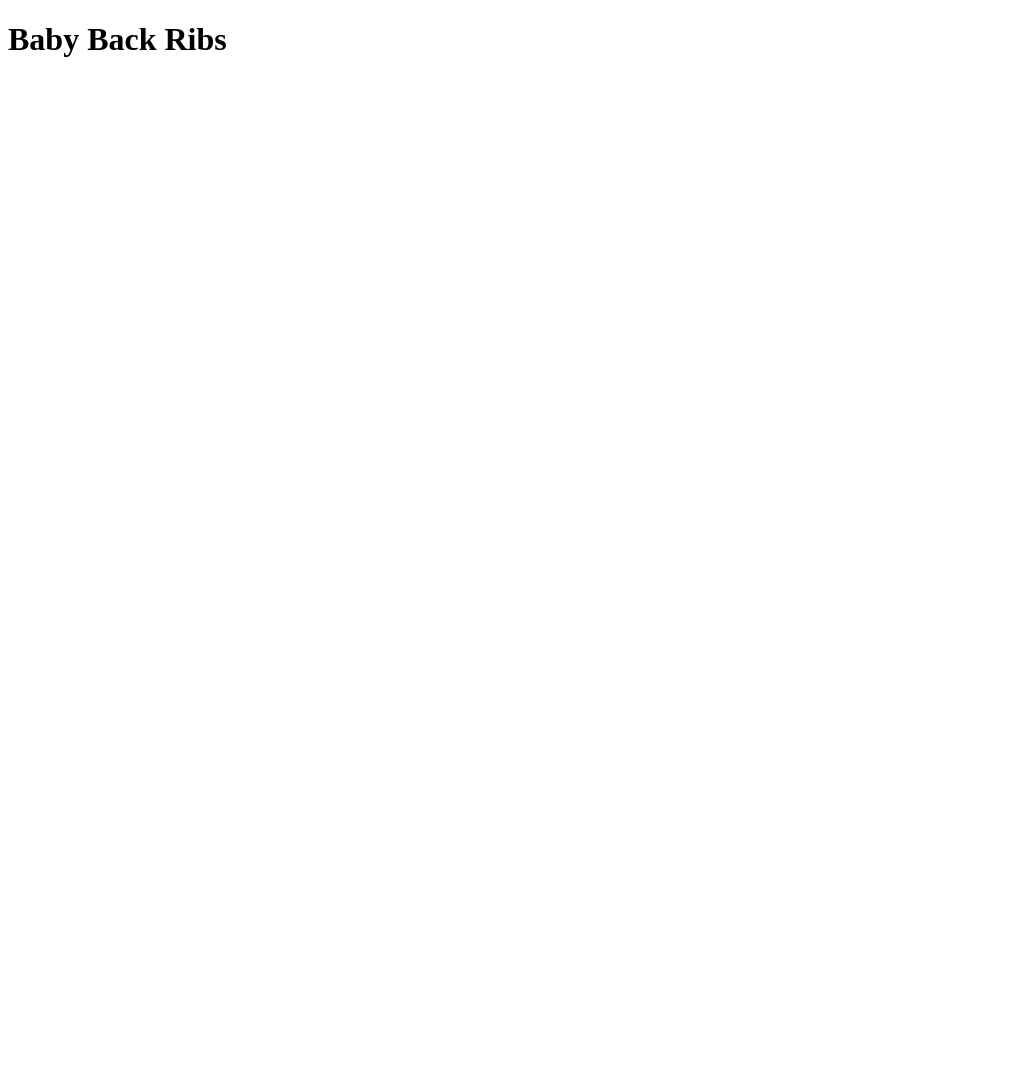
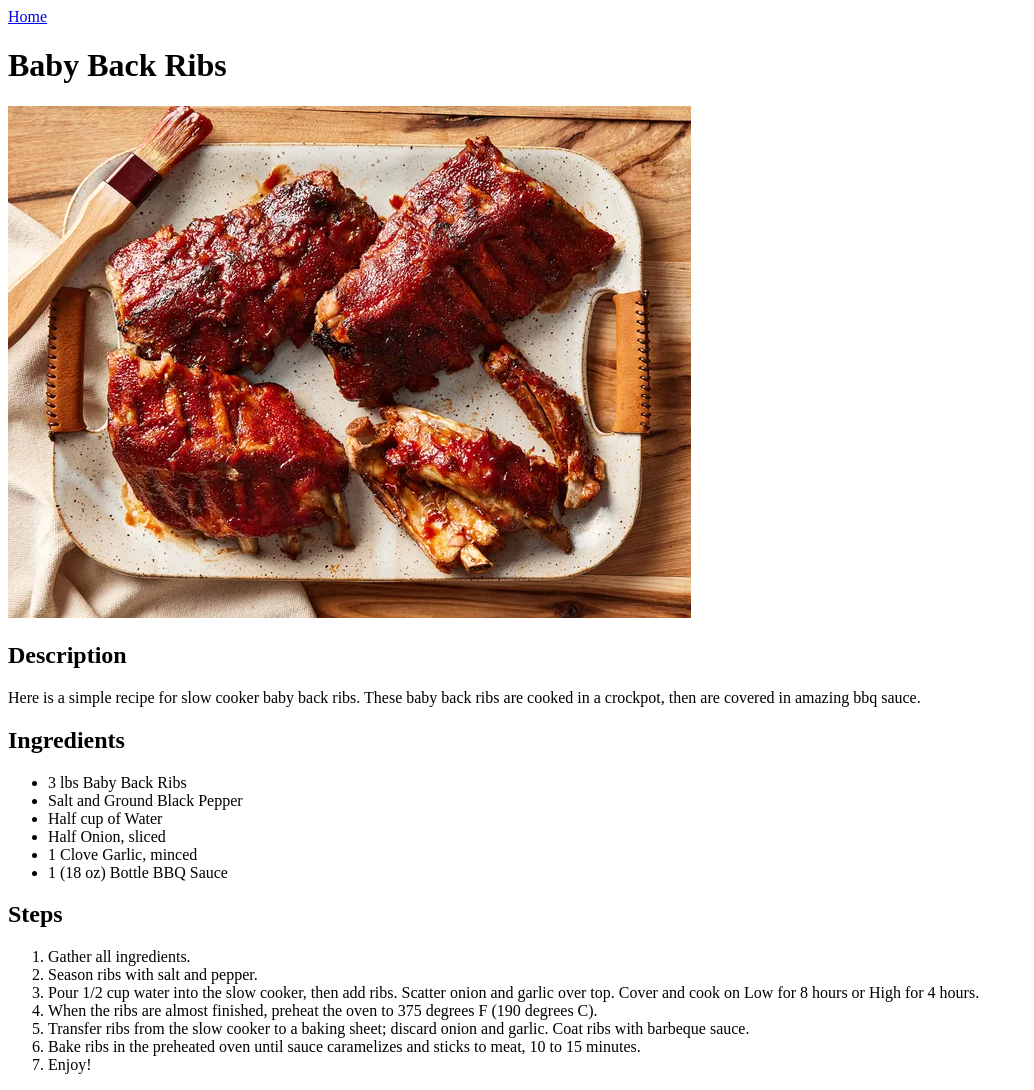
Before and after one commit to anthuarneck/odin-recipes, a plain HTML site: page recipes/baby-back-ribs.html in a window 1280 px wide. Shown: the whole page, without its empty margins (0-1034 px from the left). Before the commit the page ends 800 px from the top, so only its background shows below. Drawn offline with Linux system fonts and the light colour scheme.

Commit message:
Completes baby-back-ribs.html file
Adds a brief Description, along with Ingredients (an unordered list of items)
, Steps (an ordered list of instructions), and an image of finished meal.
Image was retreived from "images" folder in parent directory.

```diff
--- a/recipes/baby-back-ribs.html
+++ b/recipes/baby-back-ribs.html
@@ -4,7 +4,31 @@
         <meta charset="UTF-8">
         <title>Baby Back Ribs</title>
     </head>
+       <a href="../index.html">Home</a>
     <body>
         <h1>Baby Back Ribs</h1>
+        <img src="../images/baby-back-ribs.webp">
+        <h2>Description</h2>
+        <p>Here is a simple recipe for slow cooker baby back ribs. These baby back ribs are cooked in a crockpot, then are covered in amazing bbq sauce.</p>
+        <h2>Ingredients</h2>
+        <ul>
+            <li>3 lbs Baby Back Ribs</li>
+            <li>Salt and Ground Black Pepper</li>
+            <li>Half cup of Water</li>
+            <li>Half Onion, sliced</li>
+            <li>1 Clove Garlic, minced</li>
+            <li>1 (18 oz) Bottle BBQ Sauce</li>
+        </ul>
+        <h2>Steps</h2>
+        <ol>
+            <li>Gather all ingredients.</li>
+            <li>Season ribs with salt and pepper.</li>
+            <li>Pour 1/2 cup water into the slow cooker, then add ribs. Scatter onion and garlic over top. Cover and cook on Low for 8 hours or High for 4 hours.</li>
+            <li>When the ribs are almost finished, preheat the oven to 375 degrees F (190 degrees C).</li>
+            <li>Transfer ribs from the slow cooker to a baking sheet; discard onion and garlic. Coat ribs with barbeque sauce.</li>
+            <li>Bake ribs in the preheated oven until sauce caramelizes and sticks to meat, 10 to 15 minutes.</li>
+            <li>Enjoy!</li>
+        </ol>
     </body>
+
 </html>
```
Also changed, not shown: images/baby-back-ribs.webp (added).
